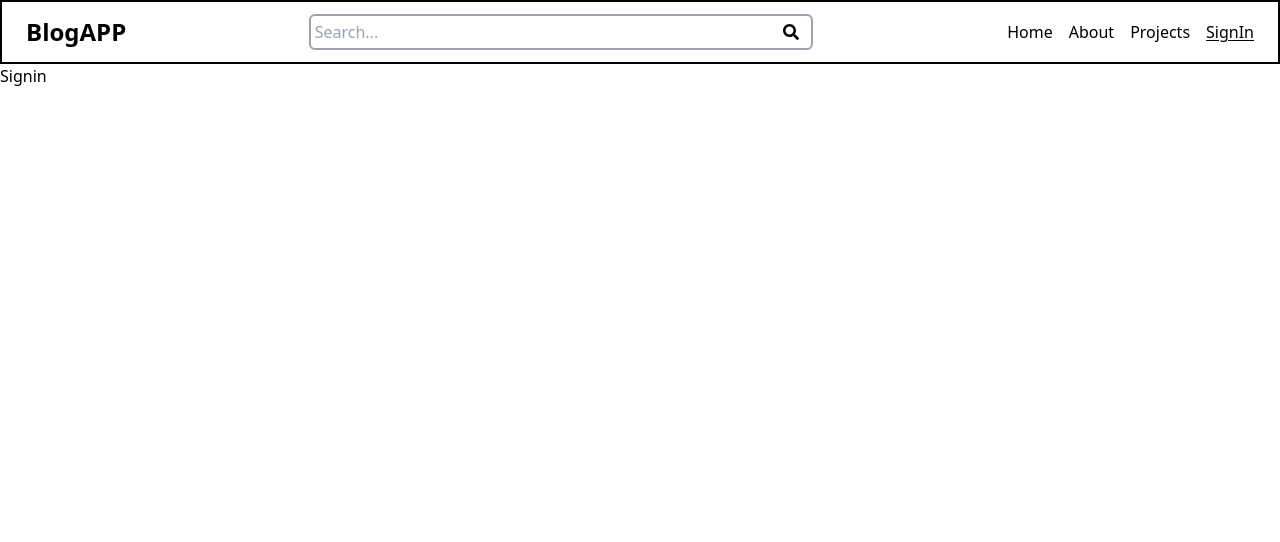
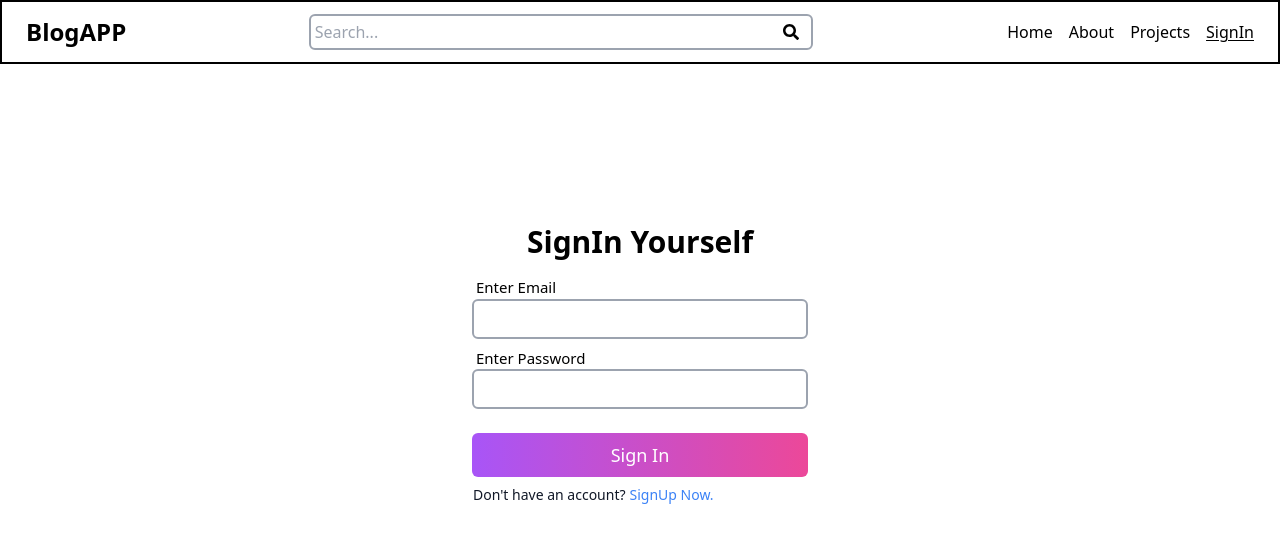
Before and after one commit to armanmahal/5.Blog-app, a React (Create React App) app in the folder client/: page /signin in a window 1280 px wide. Shown: the top 542 px of the page. Built offline with nearby package versions, Linux system fonts and the light colour scheme.

Commit message:
create signin frontend and connect it to api

```diff
--- a/client/src/pages/Signin.jsx
+++ b/client/src/pages/Signin.jsx
@@ -1,5 +1,124 @@
-import React from "react";
+import React, { useState } from "react";
+import axios from "axios";
+import { Link } from "react-router-dom";
+import { useNavigate } from "react-router-dom";
 
 export default function Signin() {
-  return <div>Signin</div>;
+  const [formData, setFormData] = useState({
+    email: "",
+    password: "",
+  });
+
+  const [loading, setLoading] = useState(false);
+
+  const navigate = useNavigate();
+
+  const [error, setError] = useState({ state: false, message: "" });
+
+  const handleFormData = (e) => {
+    setFormData({
+      ...formData,
+      [e.target.id]: e.target.value,
+    });
+  };
+
+  const handleSubmit = async (e) => {
+    e.preventDefault();
+
+    setLoading(true);
+    setError({state: false, message: "" });
+
+    try {
+
+      const response = await axios({
+        url: `${process.env.REACT_APP_APIBASEURL}/api/auth/signin`,
+        method: "POST",
+        headers: {
+          "Content-Type": "application/json",
+        },
+        data: {
+          email: formData.email,
+          password: formData.password,
+        },
+      })
+
+      navigate('/');
+
+      setFormData({
+        email: "",
+        password: "",
+      });
+      setLoading(false);
+    }
+    catch (error) {
+      setError({state: true, message: error.response.data.message});
+      setLoading(false);
+    }
+  };
+
+  return (
+    <div className="flex flex-col items-center mt-[20vh]">
+      <h1 className="text-3xl font-semibold mb-4">SignIn Yourself</h1>
+
+      <form
+        className="flex flex-col items-center gap-2 w-[21rem]"
+        onSubmit={handleSubmit}
+      >
+
+        <div className="flex flex-col w-full">
+          <label htmlFor="email" className="ml-1 text-[15px]">
+            Enter Email
+          </label>
+          <input
+            type="email"
+            name="email"
+            id="email"
+            value={formData.email}
+            onChange={handleFormData}
+            className="border-2 border-gray-400 rounded-md text-xl p-1 focus:outline-pink-500"
+            required
+          />
+        </div>
+
+        <div className="flex flex-col w-full">
+          <label htmlFor="password" className="ml-1 text-[15px]">
+            Enter Password
+          </label>
+          <input
+            type="password"
+            name="password"
+            id="password"
+            value={formData.password}
+            onChange={handleFormData}
+            className="border-2 border-gray-400 rounded-md text-xl p-1 focus:outline-pink-500"
+            required
+          />
+        </div>
+
+        {error.state && (
+          <div>
+            <p className="w-full text-sm text-red-500 relative top-2 px-1 ">{error.message} !</p>
+          </div>
+        )}
+
+
+        <button
+          className={`bg-gradient-to-r  w-full mt-4 py-2 px-3 rounded-md font-medium text-lg text-white ${
+            loading
+              ? "from-purple-400 to-pink-400 cursor-not-allowed"
+              : "from-purple-500 to-pink-500"
+          }`}
+        >
+          {loading ? <>Loading...</> : <>Sign In</>}
+        </button>
+
+        <div className="flex gap-1 w-full pl-[1px] ">
+          <p className="text-sm text-gray-900">Don't have an account?</p>
+          <Link to={"/signup"} className="text-sm text-blue-500">
+            SignUp Now.
+          </Link>
+        </div>
+      </form>
+    </div>
+  );
 }
```
